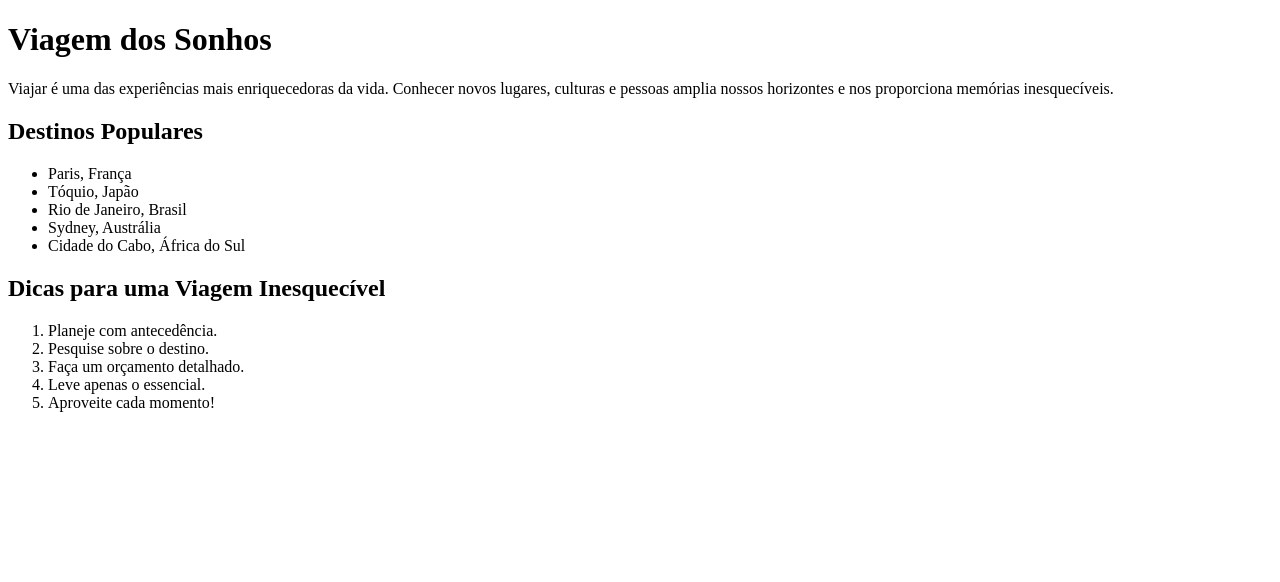
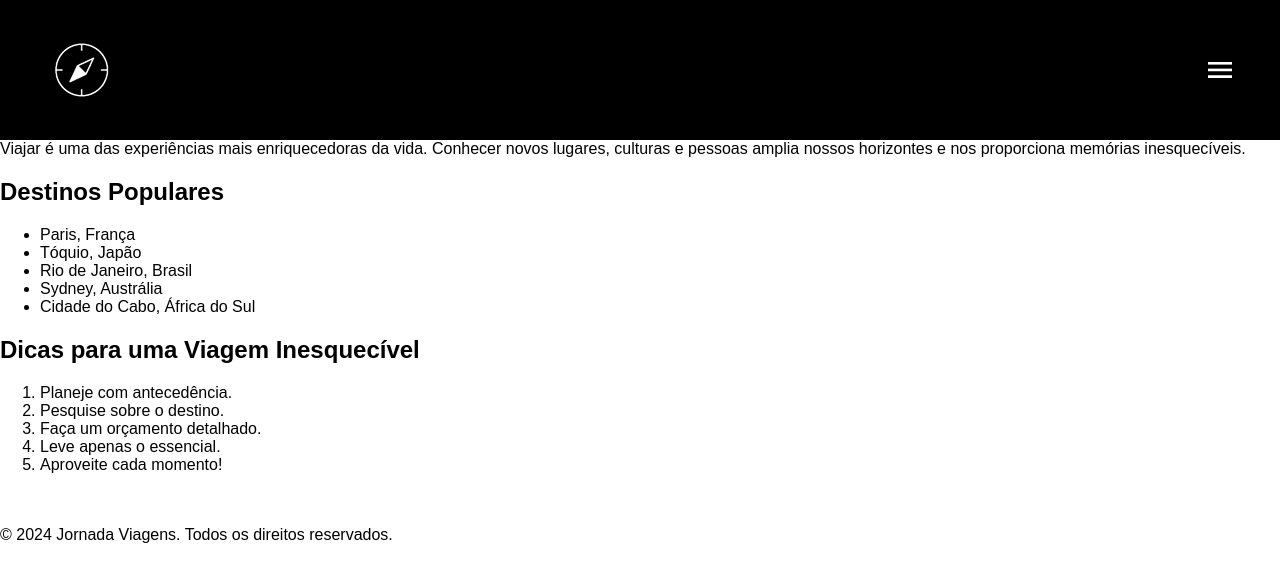
Before and after one commit to Pedro-Draw/jornada-viagens, a plain HTML site: page index.html in a window 1280 px wide. Drawn offline with Linux system fonts and the light colour scheme; a web font is replaced by a local one.

Commit message:
feat: adiciona header

```diff
--- /dev/null
+++ b/css/global.css
@@ -0,0 +1,72 @@
+/* CSS RESET */
+
+/* Carregando a fonte Montserrat (exemplo com Google Fonts ou arquivos locais) */
+@font-face {
+  font-family: "Montserrat";
+  src: url("fonts/Montserrat-Regular.woff2") format("woff2"),
+    url("fonts/Montserrat-Regular.woff") format("woff");
+  font-weight: 400;
+  font-style: normal;
+  font-display: swap;
+}
+
+@font-face {
+  font-family: "Montserrat";
+  src: url("fonts/Montserrat-Bold.woff2") format("woff2"),
+    url("fonts/Montserrat-Bold.woff") format("woff");
+  font-weight: 700;
+  font-style: normal;
+  font-display: swap;
+}
+
+:root {
+  --primary-color: #8f0101;
+  --primary-hover-color: #670000;
+  --secondary-color: #b81515;
+  --secondary-hover-color: #8f0101;
+
+  --background-primary-color: #ffffff;
+  --background-secondary-color: #f5f5f5;
+  --background-tertiary-color: #000000;
+
+  --font-family-base: "Montserrat", Arial, sans-serif;
+
+  --text-primary-color: #222222;
+  --text-secondary-color: #ffffff;
+
+  --title-weight: 700;
+  --text-weight: 400;
+  --menu-text-weight: 500;
+
+  --text-link-color: #007bff;
+  --text-link-hover-color: #0056b3;
+}
+
+/* Reset CSS */
+body,
+img,
+h1,
+p,
+fieldset,
+legend,
+label,
+input,
+select,
+textarea,
+button {
+  margin: 0;
+  padding: 0;
+  box-sizing: border-box;
+}
+
+body {
+  font-family: var(--font-family-base);
+}
+
+h1 {
+  font-family: var(--font-family-base);
+  font-weight: var(--title-weight);
+  font-size: 2.5rem;
+  margin-bottom: 1rem;
+  color: var(--text-link-color);
+}
--- /dev/null
+++ b/css/header.css
@@ -0,0 +1,25 @@
+header {
+  background-color: var(--background-tertiary-color);
+  /* width: 100%;
+  height: 138px;
+  color: #ffffff;*/
+  display: flex;
+  flex-direction: row;
+  justify-content: space-between;
+  align-items: flex-start;
+  padding: 38px 48px;
+}
+
+.logo {
+  display: inline-block;
+  width: 68px;
+  height: 64px;
+}
+
+.menu-icon {
+  margin-top: 24px;
+}
+
+nav {
+  display: none;
+}
--- a/css/style.css
+++ b/css/style.css
@@ -1,44 +1,2 @@
-/* CSS RESET */
-/* brackground,
-botoes
-cores de texto */
-
-
-:root {
-    --brackground-primary-color: #ffffff;
-    --brackground-secondary-color: #f5f5f5;
-    --brackground-tertiary-color: #000000;
-    /* --color-text: #333333; */
-    /* --color-background: #f5f5f5; */
-    --font-family: 'Arial, sans-serif';
-
-    --button-primary-color: #8f0101;
-    --button-primary-hover-color: #670000;
-    --button-secondary-color: #b81515;
-    --button-secondary-hover-color: #8f0101;
-
-
-    --text-primary-color: #222222;
-    --text-secondary-color: #ffffff;
-    /* --brackground-tertiary-color: #1fd0e0; */
-
-    --text-link-color: #007BFF;
-    --text-link-hover-color: #0056b3;
-
-
-
-
-}
-
-body, img, h1, p, fieldset, legend, label, input, select, textarea, button {
-    margin: 0;
-    padding: 0;
-    box-sizing: border-box;
-}
-
-/* h1{
-    color : var(--text-primary-color);
-    font-family: var(--font-family);
-    font-size: 2.5rem;
-    margin-bottom: 1rem;
-} */
+@import url(global.css);
+@import url(header.css);
--- a/index.html
+++ b/index.html
@@ -1,18 +1,46 @@
 <!DOCTYPE html>
 <html lang="pt-BR">
   <head>
-    <meta charset="UTF-8">
-    <meta name="viewport" content="width=device-width, initial-scale=1.0">
+    <meta charset="UTF-8" />
+    <meta name="viewport" content="width=device-width, initial-scale=1.0" />
     <title>Jornada Viagens</title>
+    <style>
+      @import url("./css/style.css");
+    </style>
   </head>
+
   <body>
     <header>
-        <h1>Viagem dos Sonhos</h1>
+      <!-- <h1>Viagem dos Sonhos</h1> -->
+      <a class="logo" href="index.html" title="Voltar para a página iniial.">
+        <img
+          src="img/bussola-jornada-preta.png"
+          alt="Bussola do logo Jornada Viagens preto"
+        />
+      </a>
+
+        <div class="menu-icon">
+            <img src="img/menu.png" alt="Icone menu branco" />
+
+      <nav>
+        <ul>
+          <li>
+            <a href="blog.html" target="_blank" title="Acessar Blog">Blog</a>
+            <a href="pacotes.html" target="_blank" title="Acessar Pacote de Viagens">Pacote de Viagens</a>
+            <a href="contato.html" target="_blank" title="Acessar página de contato">Contato</a>
+          </li>
+        </ul>
+      </nav>
+        </div>
     </header>
 
     <main>
       <section>
-            <p>Viajar é uma das experiências mais enriquecedoras da vida. Conhecer novos lugares, culturas e pessoas amplia nossos horizontes e nos proporciona memórias inesquecíveis.</p>
+        <p>
+          Viajar é uma das experiências mais enriquecedoras da vida. Conhecer
+          novos lugares, culturas e pessoas amplia nossos horizontes e nos
+          proporciona memórias inesquecíveis.
+        </p>
       </section>
 
       <section>
@@ -48,4 +76,9 @@
     </nav>
     -->
   </body>
+  <br />
+  <br />
+  <footer>
+    <p>&copy; 2024 Jornada Viagens. Todos os direitos reservados.</p>
+  </footer>
 </html>
```
Also changed, not shown: img/bussola-jornada-preta.png (added), img/menu.png (added). Lines whose indentation alone changed are shown as unchanged.
